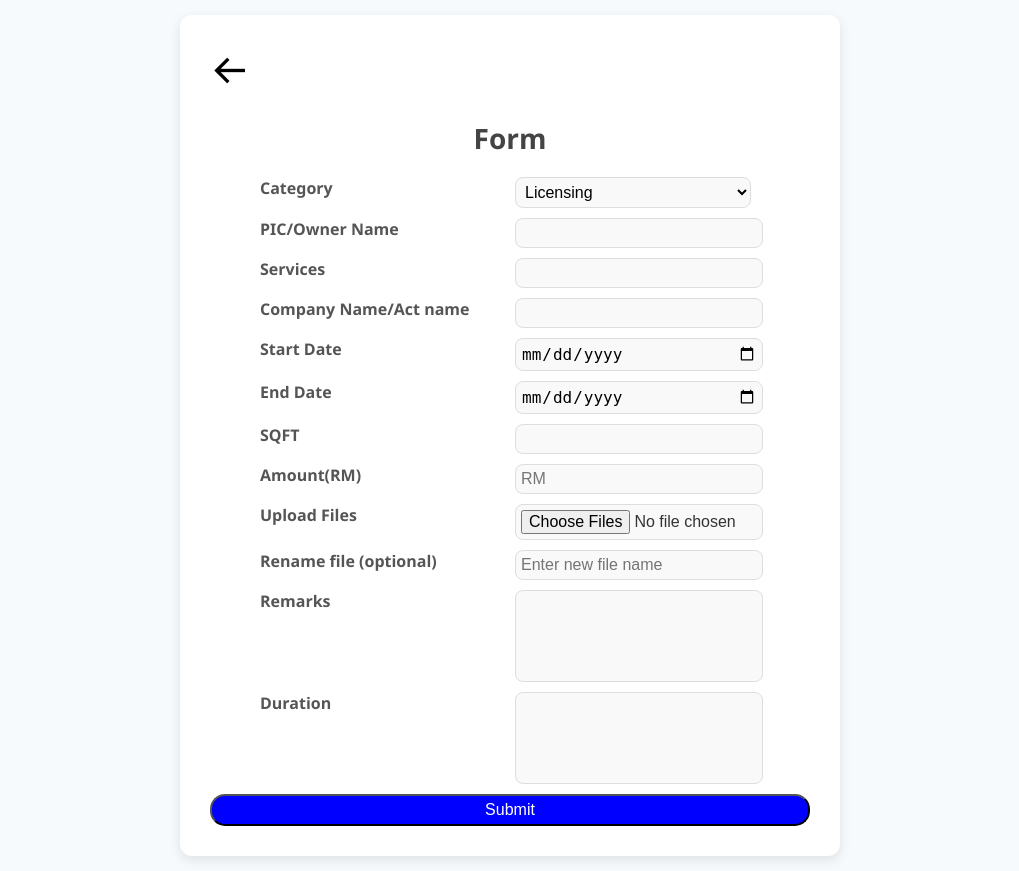
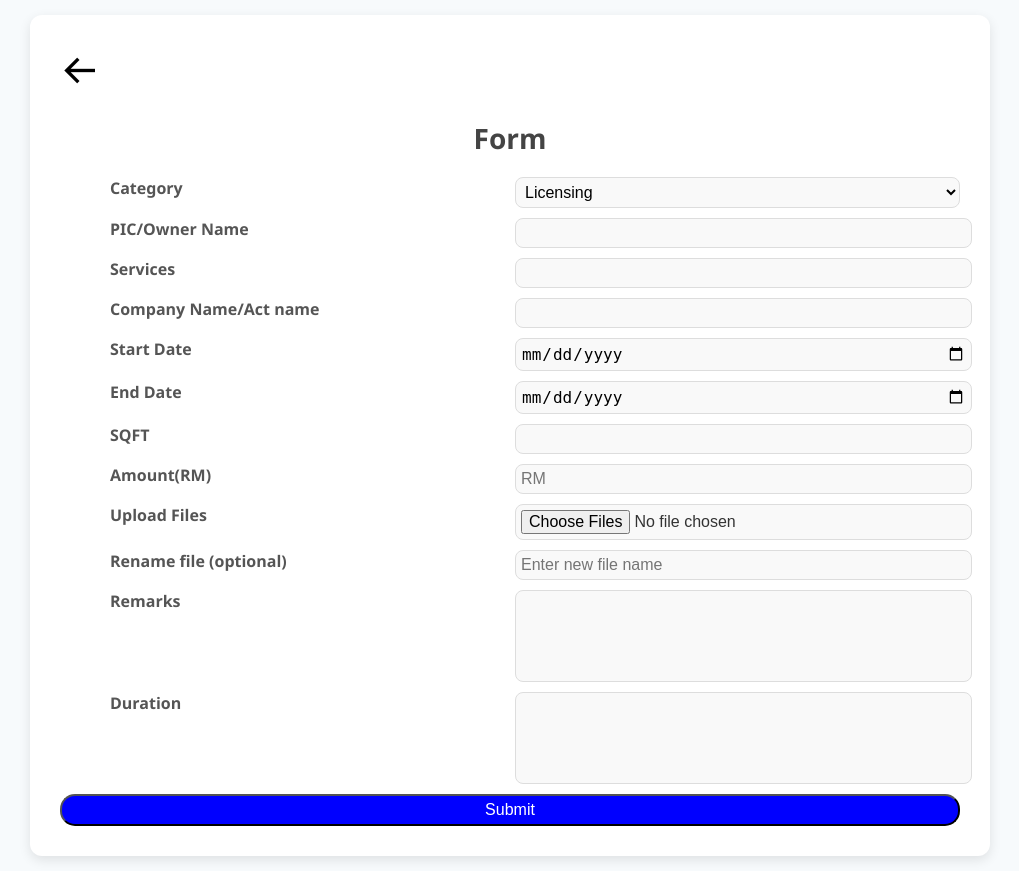
Before and after one commit to ethosylar/agreement, a PHP site: page /form.php in a window 1280 px wide. Shown: the whole page, without its empty margins (130-1149 px from the left). Run offline with PHP 8.4, Linux system fonts and the light colour scheme; the visitor is signed in with stand-in values (Sample User, id 1).

Commit message:
Fix record update and improve form layout

```diff
--- a/form.php
+++ b/form.php
@@ -146,7 +146,8 @@ if ($_SERVER["REQUEST_METHOD"] == "POST") {
             margin: 0;
         }
         .container {
-            max-width: 600px;
+            width: 90%;
+            max-width: 900px;
             max-height: px;
             margin: 15px auto;
             padding: 30px;
@@ -175,17 +176,17 @@ if ($_SERVER["REQUEST_METHOD"] == "POST") {
             padding: 5px;
             border: 1px solid #ddd;
             border-radius: 8px;
-            width: 80%;
+            width: 100%;
             font-size: 16px;
             background-color: #f9f9f9;
         }
         input[type="date"], input[type="number"] {
-            width: 80%;
+            width: 100%;
         }
         textarea {
             height: 80px;
             resize: none;
-            width: 80%;
+            width: 100%;
         }
 
         .button {
--- a/terminate.php
+++ b/terminate.php
@@ -19,7 +19,7 @@ if ($_SERVER["REQUEST_METHOD"] == "POST" && isset($_POST['id'])) {
     if (mysqli_num_rows($result_check) > 0) {
         // Insert terminated record into the terminate table
         $query_insert = "INSERT INTO terminate (id, status, department, category, pic, service, company, start, endDate, rent, remarks, duration, termination_date)
-                         SELECT id, status, department, category, pic, service, company, start, endDate, rent, remarks, duration NOW()
+                         SELECT id, status, department, category, pic, service, company, start, endDate, rent, remarks, duration, NOW()
                          FROM form WHERE id = '$id'";
 
         if (mysqli_query($connection, $query_insert)) {
```
Also changed, not shown: editForm.php (+8 -5 lines).
